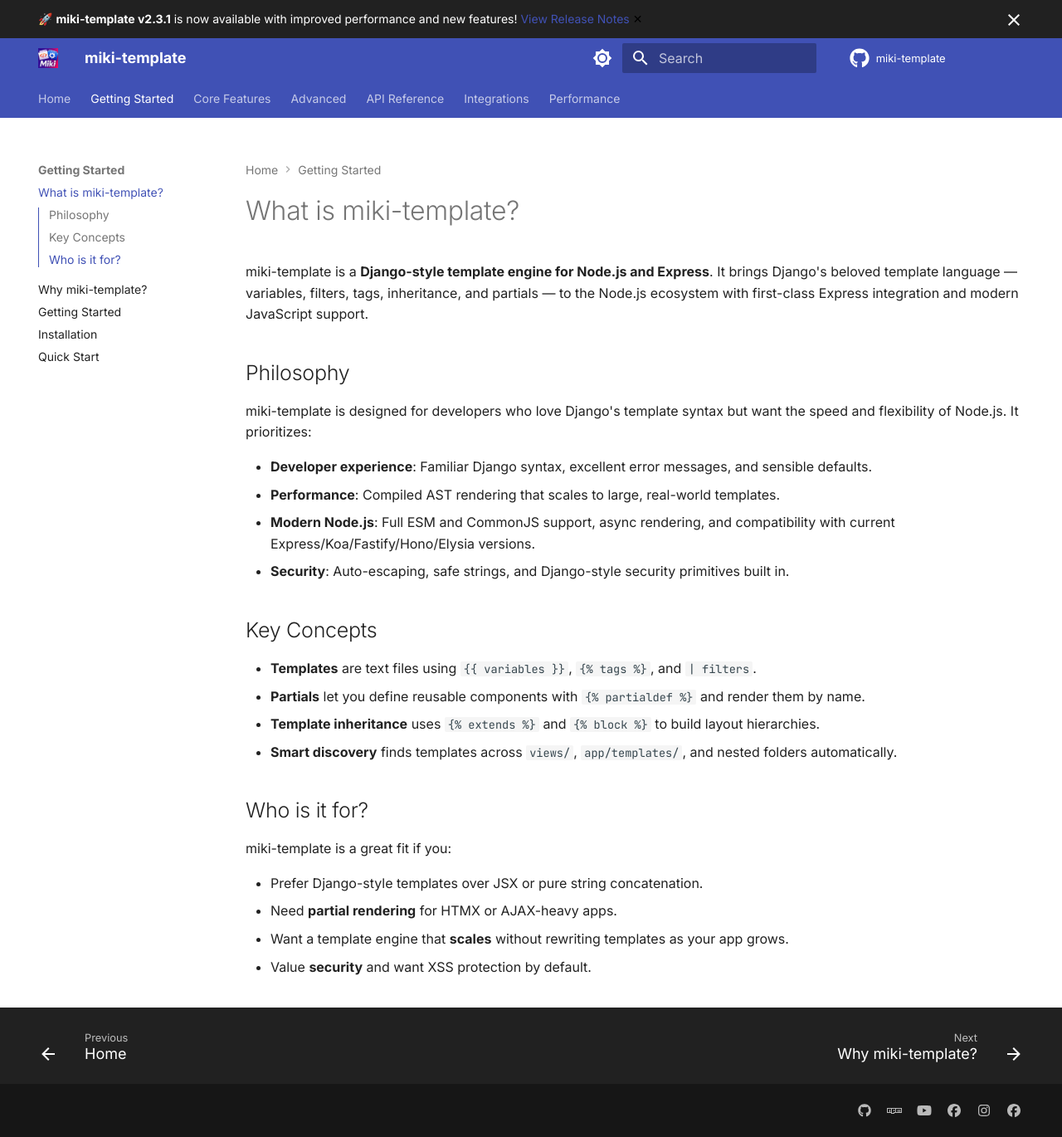
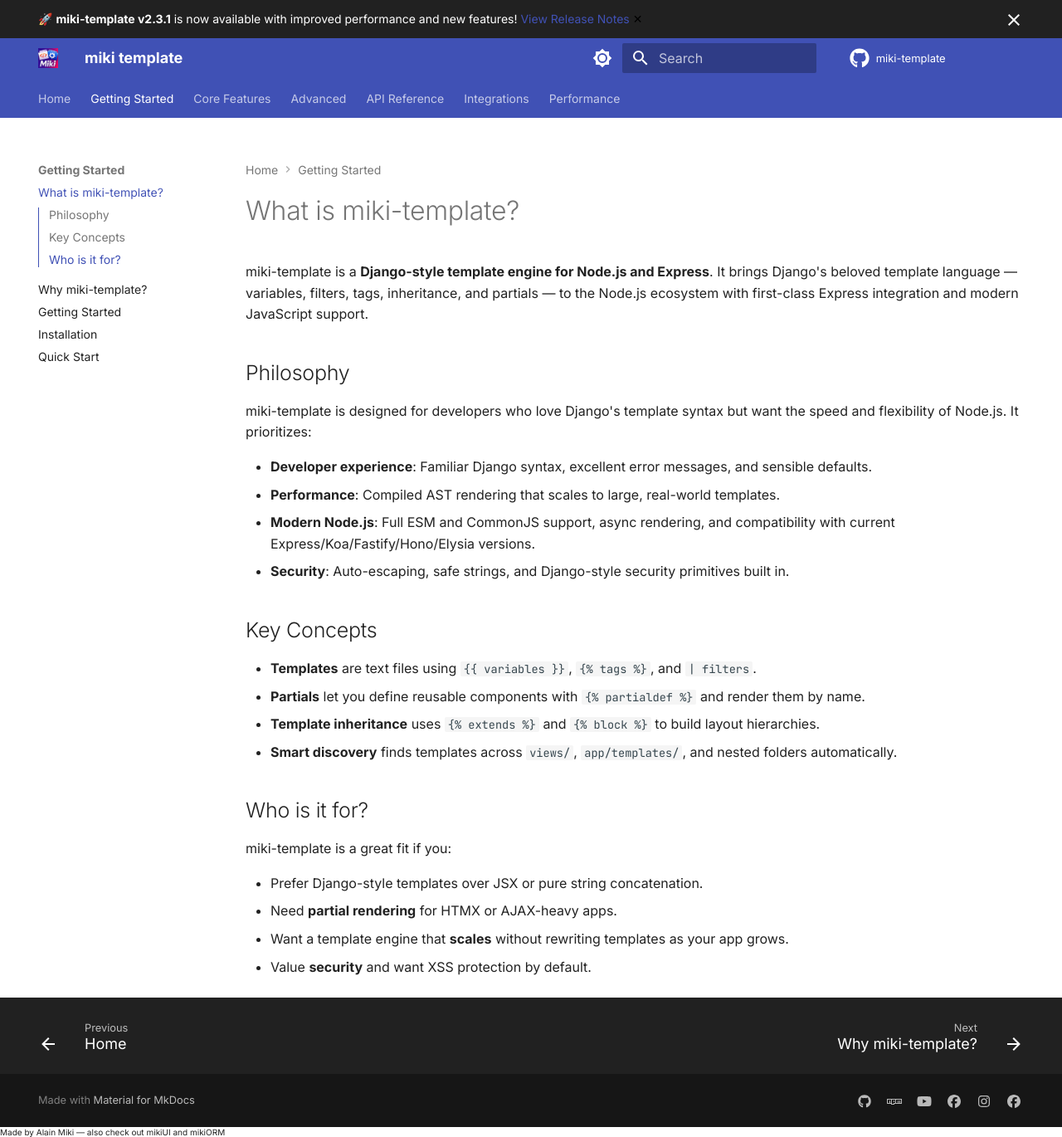
Before and after one commit to alainmiki/miki-template, an MkDocs documentation site: the page built from docs/guide/what-is-miki-template.md, in a window 1280 px wide and 1370 px high. Shown: the whole window at 83% size. Built offline with MkDocs 1.6.1 and Material for MkDocs 9.7.7, drawn with Linux system fonts in a browser that asks for light colours; plug-ins that fetch from the network failed and are left out; comment, search, counter and statistics services are not loaded; the version menu is left out.

Commit message:
docs(config): update site metadata and theme configuration
- Update site name and description for better clarity
- Simplify theme palette and switch dark mode scheme to slate
- Enable generator and optimize plugins for production builds
- Add custom footer with author credits and project links in overrides

```diff
--- a/mkdocs.yml
+++ b/mkdocs.yml
@@ -1,6 +1,6 @@
-site_name: miki-template
+site_name: miki template
 site_url: https://alainmiki.github.io/miki-template/
-site_description: Django-style template engine for Node.js and Express
+site_description: Django-style template engine for Node.js and Express with full django-template parity
 site_author: Alain Miki
 
 repo_name: miki-template
@@ -15,15 +15,11 @@
   palette:
     - media: "(prefers-color-scheme: light)"
       scheme: default
-      primary: custom
-      accent: custom
       toggle:
         icon: material/brightness-7
         name: Switch to dark mode
     - media: "(prefers-color-scheme: dark)"
-      scheme: custom
-      primary: custom
-      accent: custom
+      scheme: slate
       toggle:
         icon: material/brightness-4
         name: Switch to light mode
@@ -174,7 +170,7 @@
   version:
     provider: mike
   homepage: https://alainmiki.github.io/miki-template/
-  generator: false
+  generator: true
   annotate:
     json: [.s2s]
 
@@ -184,12 +180,12 @@
   - tags
   - meta
   - offline:
-      enabled: !ENV [READTHEDOCS, false]
+      enabled: !ENV [READTHEDOCS, true]
   - social:
       cards: true
       cards_layout_options:
         color: "#1a1a2e"
         font_family: Roboto
   - optimize:
-      enabled: !ENV [READTHEDOCS, false]
+      enabled: !ENV [READTHEDOCS, true]
       concurrency: 4
--- a/overrides/main.html
+++ b/overrides/main.html
@@ -24,3 +24,12 @@
 <meta name="twitter:title" content="miki-template - Django-style templating for Node.js">
 <meta name="twitter:description" content="Blazing fast partials, smart template discovery, and zero friction for HTMX.">
 {% endblock %}
+
+{% block footer %}
+{{ super() }}
+<div class="md-footer__credits">
+  <span class="md-footer__credits-text">
+    Made by <a href="https://github.com/alainmiki">Alain Miki</a> — also check out <a href="https://github.com/alainmiki/mikiUI">mikiUI</a> and <a href="https://github.com/alainmiki/mikiORM">mikiORM</a>
+  </span>
+</div>
+{% endblock %}
```
